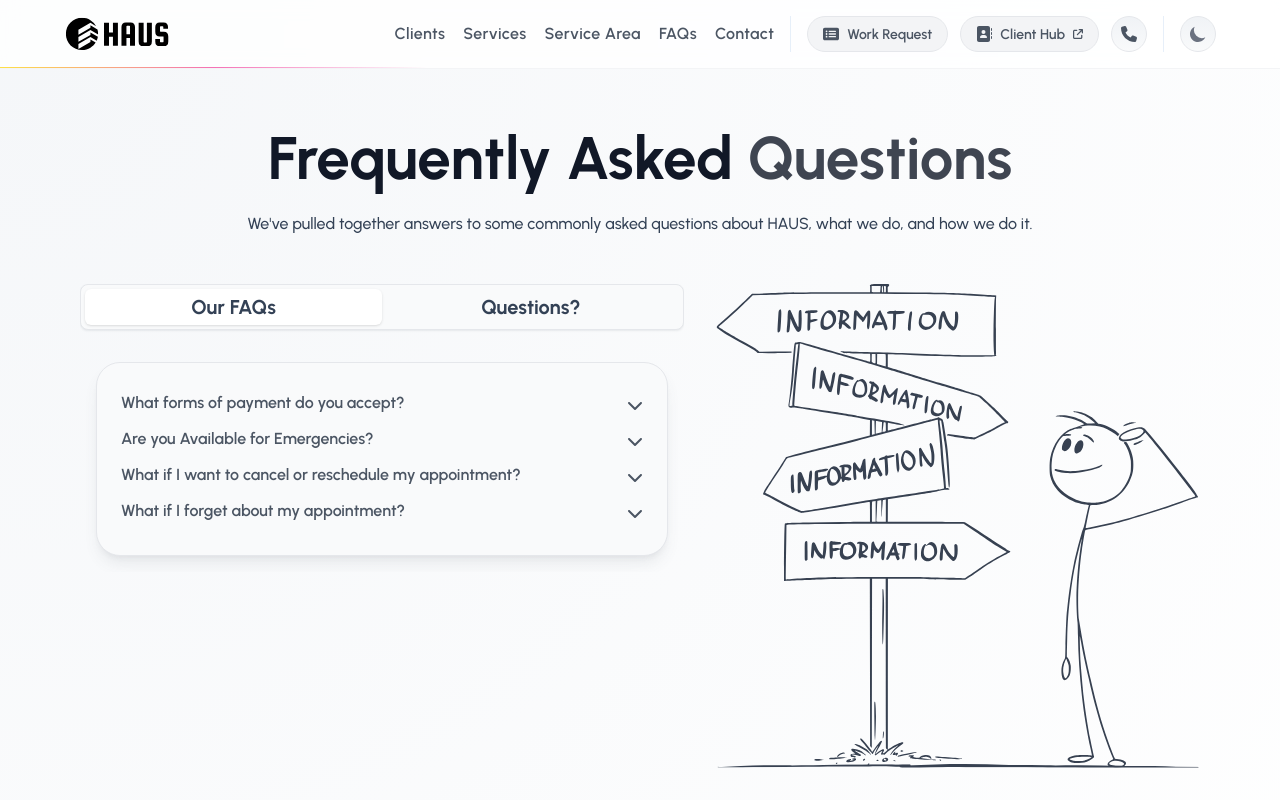
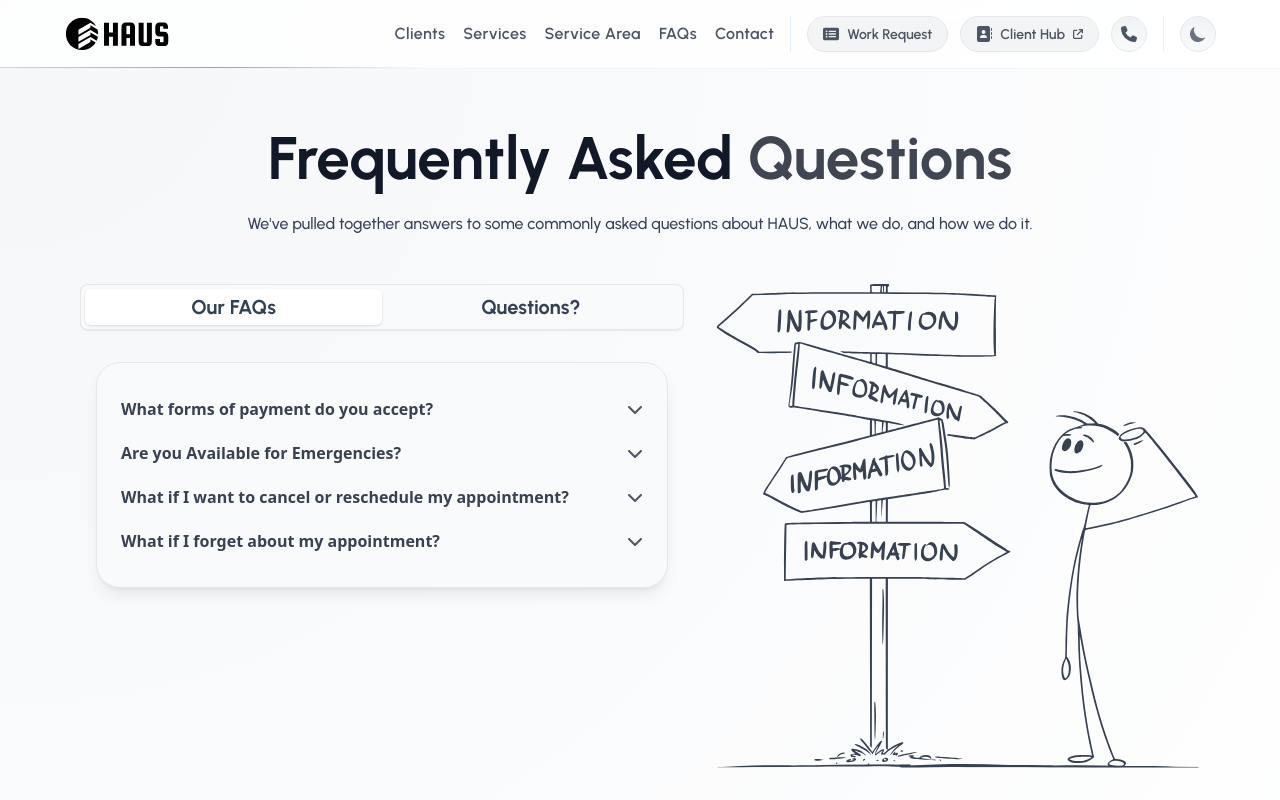
Before and after one commit to ben-v/haus, a React (Vite) app: page /faqs in a window 1280 px wide. Shown: the top 800 px of the page. Built offline with nearby package versions, Linux system fonts and the light colour scheme.

Commit message:
Refactored Accordion to use the Matertial-Tailwind accordion. Solved spacing issues.

```diff
--- a/src/components/layouts/Accordion.tsx
+++ /dev/null
@@ -1,63 +0,0 @@
-import { ReactNode, useRef, useState } from "react";
-import { ICON_SIZES } from "../images/icons/IconConfig";
-import StandardLink from "../navigation/StandardLink";
-import SvgChevronDownSolid from "../images/icons/SvgChevronDownSolid";
-
-export interface AccordionItem {
-    title: string,
-    children: ReactNode
-}
-
-export interface AccordionProps {
-    items: AccordionItem[]
-}
-
-const Accordion = (props: AccordionProps) => {
-    const [currentExpandedItem, setCurrentExpandedItem] = useState<string | null>();
-    let currentExpandedItemBodyRef = useRef<HTMLDivElement>(null);
-
-    const expandItemClickHandler = async (e: React.MouseEvent<HTMLAnchorElement>) => {
-        e.preventDefault();
-
-        const value: string | null = e.currentTarget.getAttribute('data-value');
-
-        // If the value of the element initiating the event is the same of the current expanded item, just close it by setting current to null,
-        // otherwise, open it, but setting current to new value.
-        setCurrentExpandedItem(value === currentExpandedItem ? null : value);
-    }
-
-    return (
-        <>
-            {props.items.map((item, index) => (
-                <div className="divide-y">
-                    <div>
-                        <dl>
-                            <dt>
-                                <StandardLink aria-controls={item.title} onClick={expandItemClickHandler} data-value={`${index}`}>
-                                    <div className="flex w-full items-start justify-between py-1 expandable-container">
-                                        <span className="body-text tabpanel-text w-full expandable-item-header">{item.title}</span>
-                                        <span className={`flex h-7 items-center expandable-item-header transform duration-300 ${currentExpandedItem === `${index}` ? "rotate-180" : "rotate-0"}`}>
-                                            <SvgChevronDownSolid width={ICON_SIZES.sm.width} height={ICON_SIZES.sm.height} fill="currentColor" />
-                                        </span>
-                                    </div>
-                                </StandardLink>
-                            </dt>
-                            <dd>
-                                <div ref={currentExpandedItemBodyRef} className="block overflow-hidden duration-300 ease-in-out expandable-item-detail" style={{
-                                    // Not getting the right scrollHeight for a div (such as a faq)...and does not display entire content.
-                                    // For now, comment out and use 'fit-content'; works but the east-in-out animation does not work.
-                                    // maxHeight: currentExpandedItem === `${index}` ? `${currentExpandedItemBodyRef.current?.scrollHeight}px` : "0px"
-                                    maxHeight: currentExpandedItem === `${index}` ? "fit-content" : "0px"
-                                }}>
-                                    {item.children}
-                                </div>
-                            </dd>
-                        </dl>
-                    </div>
-                </div>
-            ))}
-        </>
-    )
-}
-
-export default Accordion;
--- /dev/null
+++ b/src/components/templates/AccordionTemplate.tsx
@@ -0,0 +1,70 @@
+import { ReactNode, useContext } from "react";
+import { ICON_SIZES } from "../images/icons/IconConfig";
+import SvgChevronDownSolid from "../images/icons/SvgChevronDownSolid";
+import { Accordion, AccordionHeader, AccordionBody, ThemeProvider } from "@material-tailwind/react";
+import React from "react";
+import { THEMES, ThemeContext } from "../contexts/ThemeContext";
+
+export interface AccordionItem {
+    title: string,
+    children: ReactNode
+}
+
+export interface AccordionProps {
+    items: AccordionItem[]
+}
+
+const AccordionTemplate = (props: AccordionProps) => {
+    const { theme, } = useContext(ThemeContext);
+    const [isOpen, setOpen] = React.useState(-1);
+
+    const handleOpen = (value: number) => setOpen(isOpen === value ? -1 : value);
+
+    const accordionTheme = {
+        accordion: {
+            styles: {
+                base: {
+                    header: {
+                        initial: {
+                            color: theme === THEMES.DARK ? "!text-gray-100" : "!text-gray-700",
+                            py: "py-2",
+                            fontFamily: "Urbanist",
+                            fontSize: "text-base",
+                            borderWidth: "border-0",
+                        },
+                    },
+                    body: {
+                        py: "py-0",
+                        color: theme === THEMES.DARK ? "!text-gray-300" : "!text-gray-600",
+                        fontFamily: "Urbanist",
+                        fontSize: "text-base",
+                        fontWeight: "font-normal",
+                    }
+                },
+            },
+        }
+    };
+
+    return (
+        <>
+            {props.items.map((item, index) => (
+                <Accordion
+                    open={isOpen === index}
+                    icon={
+                        <span className={`flex h-7 items-center expandable-item-header transform duration-300 ${index === isOpen ? "rotate-180" : "rotate-0"}`}>
+                            <SvgChevronDownSolid width={ICON_SIZES.sm.width} height={ICON_SIZES.sm.height} fill="currentColor" />
+                        </span>
+                    }>
+                    <ThemeProvider value={accordionTheme}>
+                        <AccordionHeader onClick={() => handleOpen(index)}>{item.title}</AccordionHeader>
+                        <AccordionBody>
+                            {item.children}
+                        </AccordionBody>
+                    </ThemeProvider>
+                </Accordion>
+            ))}
+        </>
+    );
+}
+
+export default AccordionTemplate;
--- a/src/pages/faqs/panels/FaqsDetailPanel.tsx
+++ b/src/pages/faqs/panels/FaqsDetailPanel.tsx
@@ -6,7 +6,7 @@ import ContentSectionContainer from "../../../components/containers/ContentSecti
 // For more info see https://stackoverflow.com/questions/78296875/typescript-error-using-material-tailwind-react-with-nextjs14
 
 import RoundCornerContainer from "../../../components/containers/RoundCornerContainer";
-import Accordion, { AccordionItem } from "../../../components/layouts/Accordion";
+import AccordionTemplate, { AccordionItem } from "../../../components/templates/AccordionTemplate";
 import StandardLink from "../../../components/navigation/StandardLink";
 import { ReactNode } from "react";
 
@@ -69,7 +69,7 @@ const FaqsDetailPanel = () => {
   return (
     <ContentSectionContainer id="faqs-detail-container" flexDirection="Center" containerClassNames="items-start">
       <RoundCornerContainer id="faqs-detail" padding="Small" containerClassNames="w-full">
-        <Accordion items={faqList} />
+        <AccordionTemplate items={faqList} />
       </RoundCornerContainer>
     </ContentSectionContainer>
   );
--- a/src/pages/services/panels/ServicesDetailPanel.tsx
+++ b/src/pages/services/panels/ServicesDetailPanel.tsx
@@ -4,7 +4,7 @@ import ContentSectionContainer from "../../../components/containers/ContentSecti
 // For more info see https://stackoverflow.com/questions/78296875/typescript-error-using-material-tailwind-react-with-nextjs14
 
 import RoundCornerContainer from "../../../components/containers/RoundCornerContainer";
-import Accordion, { AccordionItem } from "../../../components/layouts/Accordion";
+import AccordionTemplate, { AccordionItem } from "../../../components/templates/AccordionTemplate";
 import { ReactNode } from "react";
 
 const serviceData: { serviceGroup: string, serviceGroupDetails: string[] }[] = [
@@ -117,7 +117,7 @@ const ServicesDetailPanel = () => {
   return (
     <ContentSectionContainer flexDirection="Center" containerClassNames="items-start">
       <RoundCornerContainer padding="Small" containerClassNames="w-full">
-        <Accordion items={servicesAccordianList} />
+        <AccordionTemplate items={servicesAccordianList} />
       </RoundCornerContainer>
     </ContentSectionContainer>
   );
```
